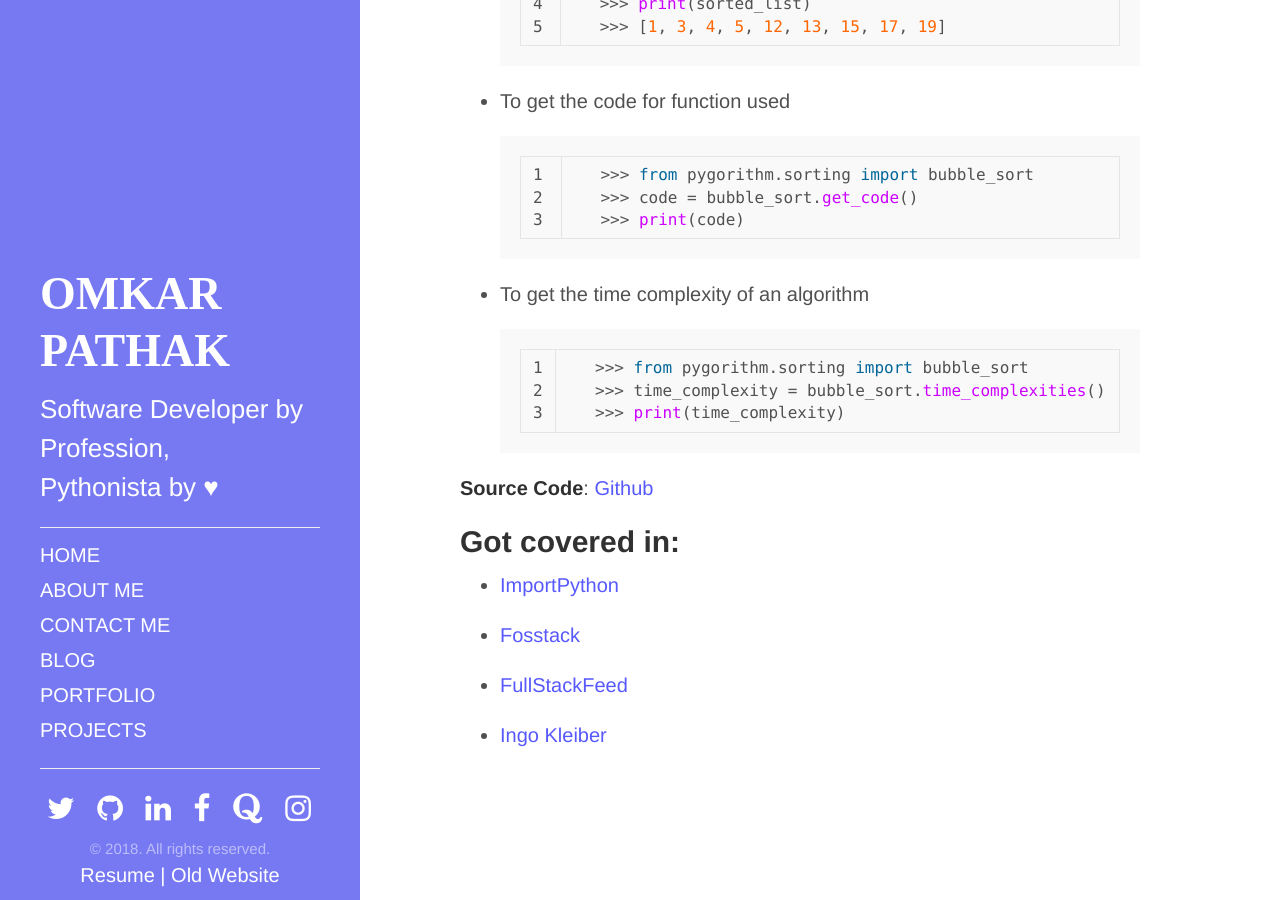
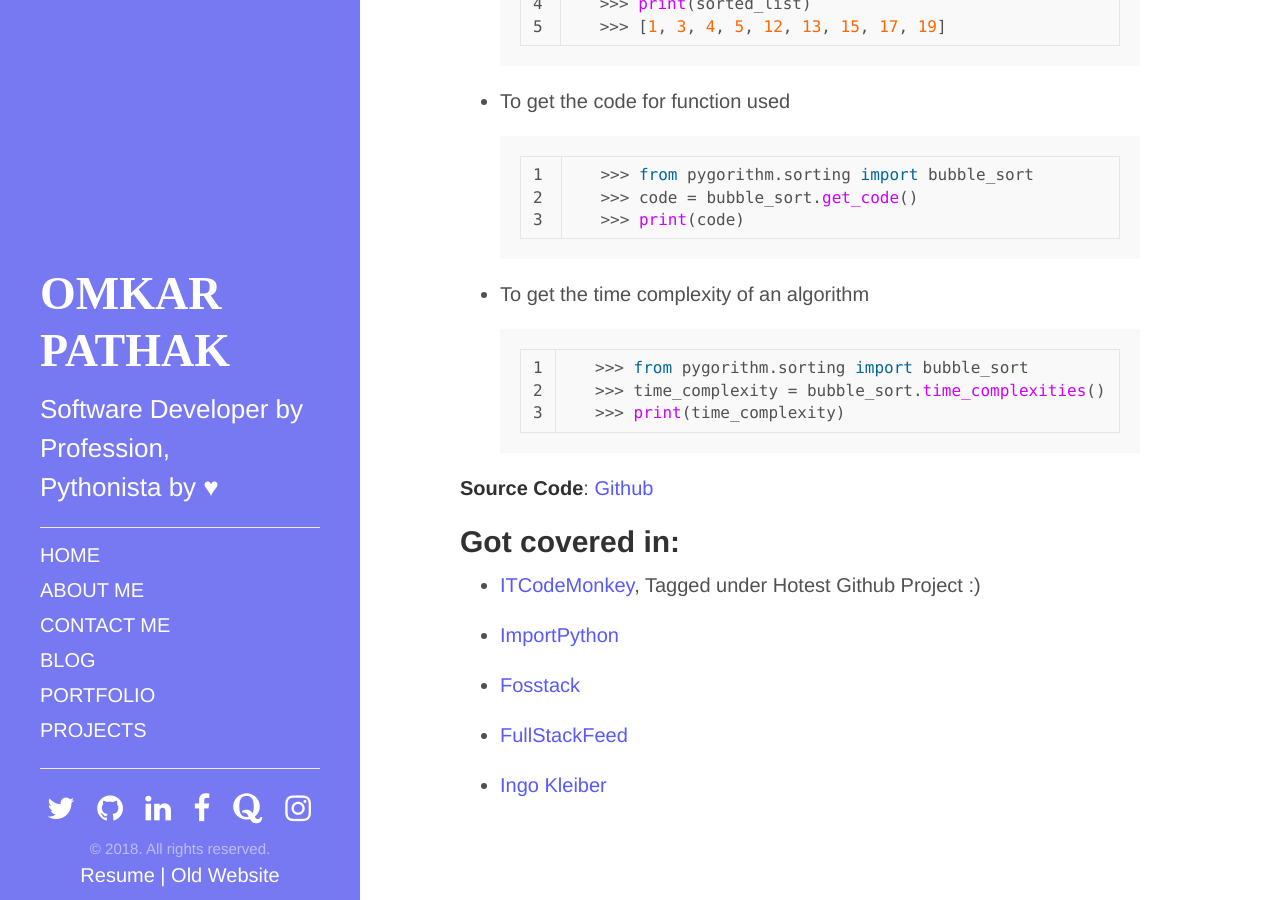
Before and after one commit to OmkarPathak/omkarpathak.github.io, a Jekyll site: the page built from projects/Pygorithm/index.md, in a window 1280 px wide and 900 px high, scrolled down 556 px. Built offline with Jekyll 4.4.1, drawn with Linux system fonts in a browser that asks for light colours; some web fonts are replaced.

Commit message:
Added Pygorithm coverage

```diff
--- a/projects/Pygorithm/index.md
+++ b/projects/Pygorithm/index.md
@@ -45,7 +45,7 @@ What is the project all about?
 
 ## Got covered in:
 
-
+- [ITCodeMonkey](https://www.itcodemonkey.com/article/653.html), Tagged under Hotest Github Project :)
 
 - [ImportPython](http://importpython.com/blog/post/importpython-issue-124-python-packaging-algorithms-easter-eggs-machine-learning-and-more)
 
```
